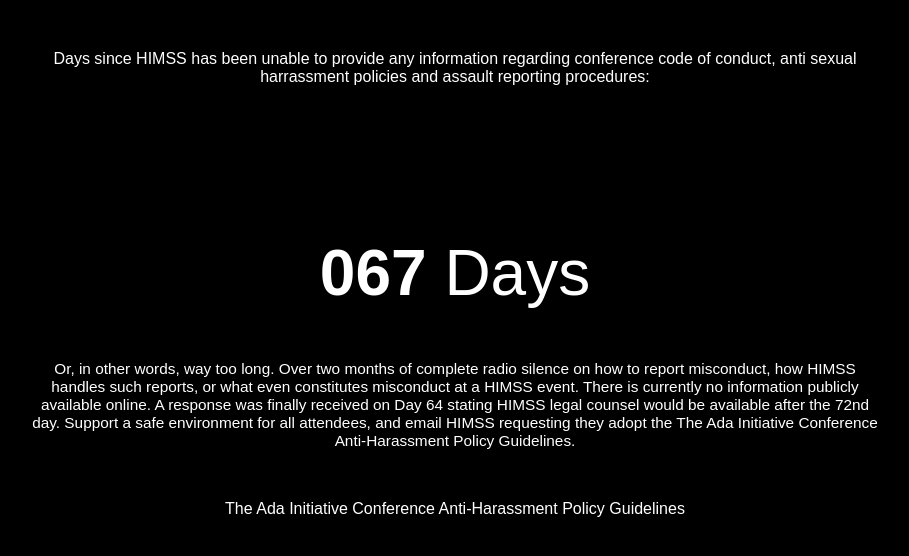
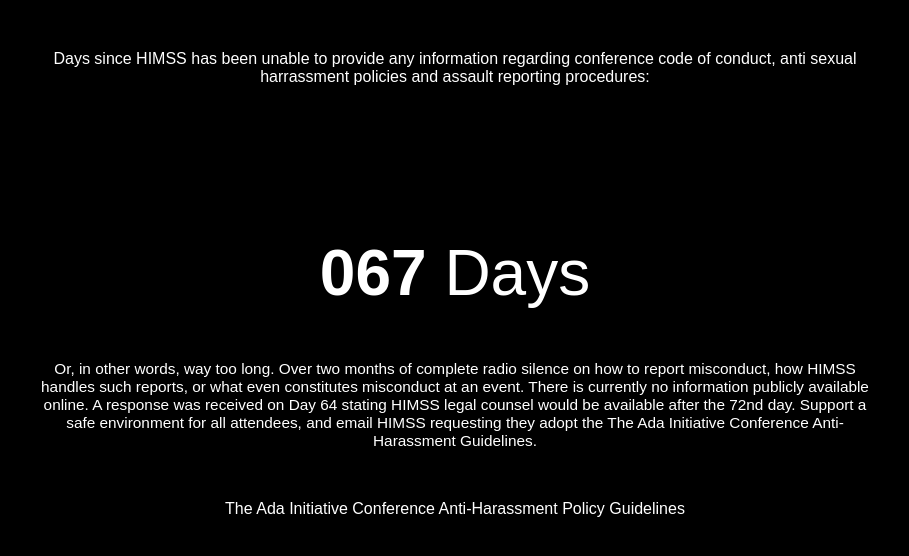
Before and after one commit to laurenstill/laurenstill.github.io, a Jekyll site: the page himssplzrespond.html, which Jekyll copies as it is, in a window 1280 px wide. Shown: the top 556 px of the page, without its empty margins (185-1094 px from the left). Built offline with Jekyll 4.4.1, drawn with Linux system fonts in a browser that asks for light colours.

Commit message:
Update himssplzrespond.html

```diff
--- a/himssplzrespond.html
+++ b/himssplzrespond.html
@@ -91,7 +91,7 @@
 
 
 <div id="sub">
- Or, in other words, way too long.  Over two months of complete radio silence on how to report misconduct, how HIMSS handles such reports, or what even constitutes misconduct at a HIMSS event. There is currently no information publicly available online. A response was finally received on Day 64 stating HIMSS legal counsel would be available after the 72nd day. Support a safe environment for all attendees, and <a href="mailto:himss@himss.org">email HIMSS</a> requesting they adopt the <a href="https://adainitiative.org/what-we-do/conference-policies/">The Ada Initiative Conference Anti-Harassment Policy Guidelines</a>.
+ Or, in other words, way too long.  Over two months of complete radio silence on how to report misconduct, how HIMSS handles such reports, or what even constitutes misconduct at an event. There is currently no information publicly available online. A response was received on Day 64 stating HIMSS legal counsel would be available after the 72nd day. Support a safe environment for all attendees, and <a href="mailto:himss@himss.org">email HIMSS</a> requesting they adopt the <a href="https://adainitiative.org/what-we-do/conference-policies/">The Ada Initiative Conference Anti-Harassment Guidelines</a>.
 </div>
 
 
```
